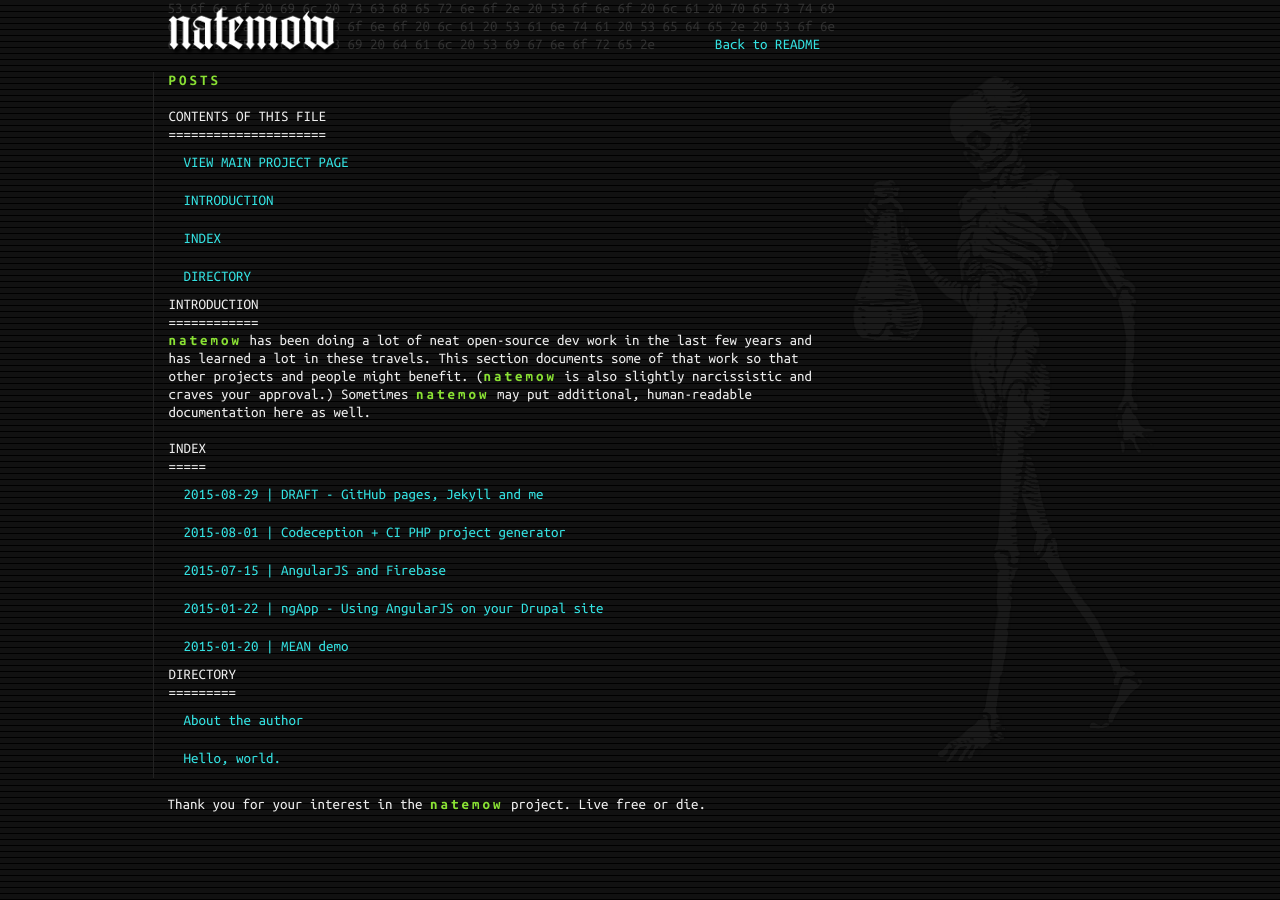
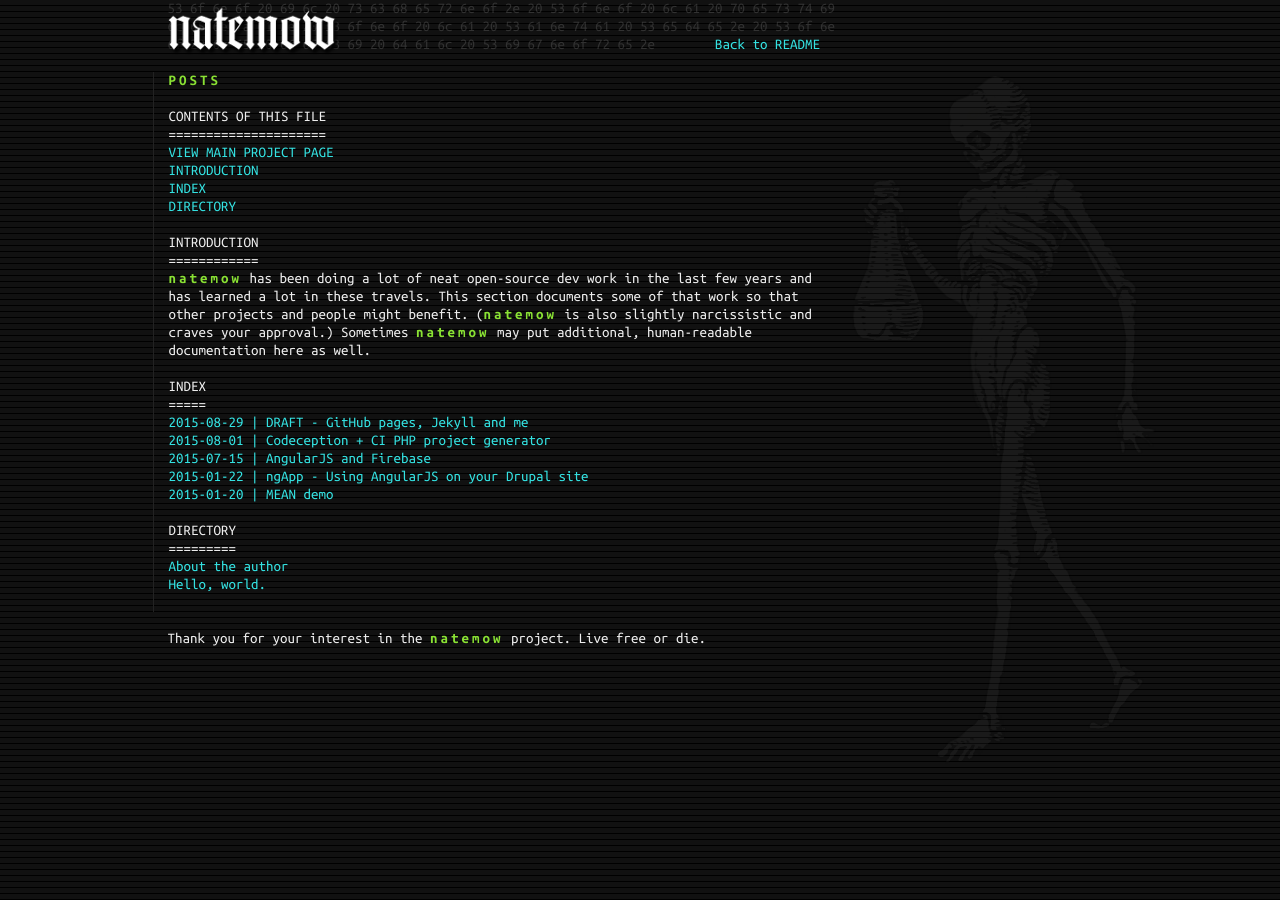
Before and after one commit to natemow/natemow.github.io, a Jekyll site: the page built from posts.md, in a window 1280 px wide. Built offline with Jekyll 4.4.1, drawn with Linux system fonts in a browser that asks for light colours; nearby versions of some CDN libraries.

Commit message:
Style updates.

```diff
--- a/_includes/nav-blog.html
+++ b/_includes/nav-blog.html
@@ -1,4 +1,4 @@
-<ul class="nav">
+<ul class="menu">
   {% for p in site.posts %}<li><a href="{{ p.url }}">{{ p.date | remove: " 00:00:00 +0000" }} | {{ p.title }}</a></li>
   {% endfor %}
 </ul>
--- a/_includes/nav.html
+++ b/_includes/nav.html
@@ -1,5 +1,5 @@
 <nav>
-          <ul class="nav">
+          <ul class="menu">
             {% for p in site.pages %}{% if p.url != page.url %}<li><a href="{% if p.url == "" %}/{% else %}{{ p.url }}{% endif %}">{{ p.title }}</a></li>
             {% endif %}{% endfor %}</ul>
         </nav>
--- a/_layouts/default.html
+++ b/_layouts/default.html
@@ -5,7 +5,7 @@
         <h1>{% if page.title %}{% if page.tags.first == "blog" %}{{ page.date | remove: " 00:00:00 +0000" }} | {% endif %}{{ page.title }}{% else %}{{ site.title }}{% endif %}</h1>
 
         <h2>Contents of this file</h2>
-        <ul class="main-menu nav">
+        <ul class="menu main-menu">
           {% if page.project_demo_url %}<li><a href="{{ page.project_demo_url }}" target="_blank">View demo</a></li>{% endif %}
           {% if page.project_url %}<li><a href="{{ page.project_url }}" target="_blank">View main project page</a></li>{% endif %}
         </ul>
--- a/assets/js/app.js
+++ b/assets/js/app.js
@@ -83,7 +83,7 @@
           .addClass('bullet pull-left')
           .text('*');
 
-        if (!$self.parent().hasClass('nav')) {
+        if (!$self.parent().hasClass('menu')) {
           var html = '<span class="content pull-left">' + $self.html() + '</span>';
           $self.html(html);
         }
```
